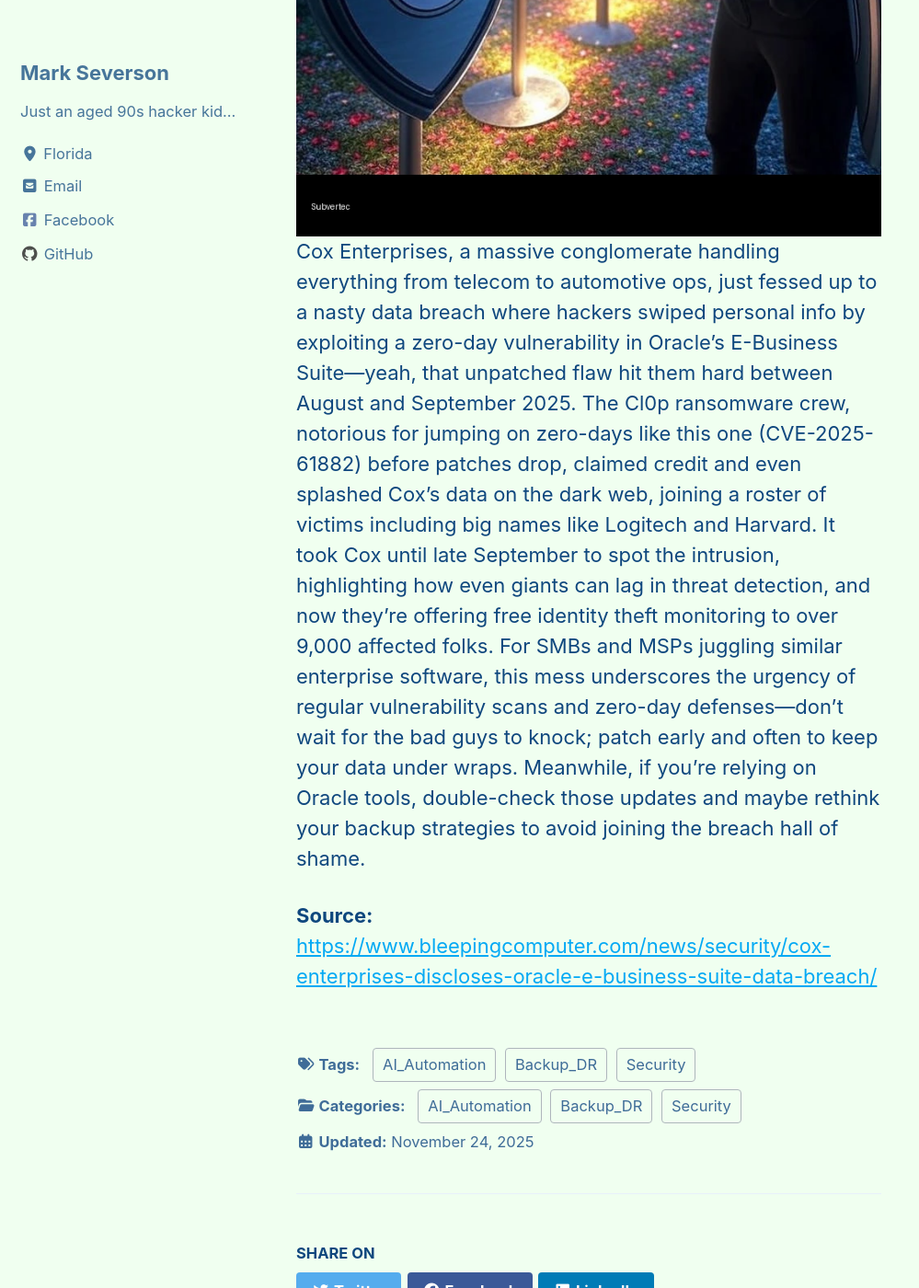
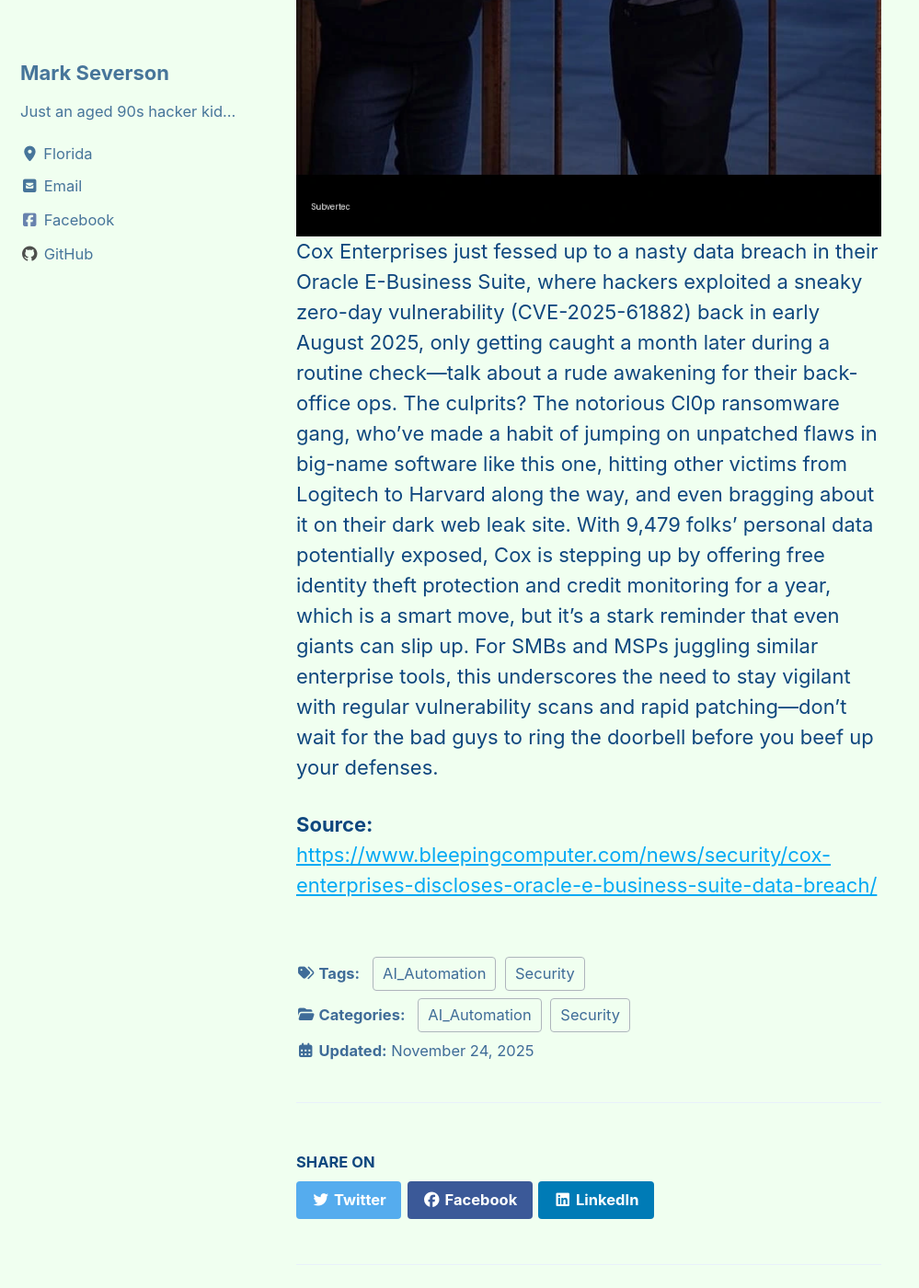
Before and after one commit to subv3rsiv3/website, a Jekyll site: the page built from _posts/2025-11-24-cox-enterprises-discloses-oracle-e-business-suite-data-breach.md, in a window 1280 px wide and 1400 px high, scrolled down 1352 px. Shown: the whole window at 92% size, without its empty margins (0-999 px from the left). Built offline with Jekyll 4.4.1, drawn with Linux system fonts in a browser that asks for light colours; cached includes are drawn as plain includes; some of the changed text lies outside the part shown.

Commit message:
Article: Cox Enterprises discloses Oracle E-Business Suite data breach and hero image for article

```diff
--- a/_posts/2025-11-24-cox-enterprises-discloses-oracle-e-business-suite-data-breach.md
+++ b/_posts/2025-11-24-cox-enterprises-discloses-oracle-e-business-suite-data-breach.md
@@ -1,18 +1,16 @@
 ---
 layout: single
 title: Cox Enterprises discloses Oracle E-Business Suite data breach
-date: '2025-11-24 08:33:32 '
-excerpt: Cox Enterprises, a massive conglomerate handling everything from telecom to automotive ops, just fessed up to a nasty data breach where hackers swiped personal info by exploiting a zero-day vulnerability in Oracle's E-Business Suite—yeah, that unpatched flaw hit them hard between August and September 2025
+date: '2025-11-24 08:38:04 '
+excerpt: Cox Enterprises just fessed up to a nasty data breach in their Oracle E-Business Suite, where hackers exploited a sneaky zero-day vulnerability (CVE-2025-61882) back in early August 2025, only getting caught a month later during a routine check—talk about a rude awakening for their back-office ops
 seo_title: Cox Enterprises discloses Oracle E-Business Suite data breach
-seo_description: Cox Enterprises, a massive conglomerate handling everything from telecom to automotive ops, just fessed up to a nasty data breach where hackers swiped pers
+seo_description: Cox Enterprises just fessed up to a nasty data breach in their Oracle E-Business Suite, where hackers exploited a sneaky zero-day vulnerability (CVE-2025-6
 categories:
 - Security
 - AI_Automation
-- Backup_DR
 tags:
 - Security
 - AI_Automation
-- Backup_DR
 permalink: /blog/cox-enterprises-discloses-oracle-e-business-suite-data-breach/
 header:
   image: /assets/images/cox-enterprises-discloses-oracle-e-business-suite-data-breach-hero.webp
@@ -24,6 +22,6 @@
 ---
 
 ![Cox Enterprises discloses Oracle E-Business Suite data breach](/assets/images/cox-enterprises-discloses-oracle-e-business-suite-data-breach-hero.webp)
-Cox Enterprises, a massive conglomerate handling everything from telecom to automotive ops, just fessed up to a nasty data breach where hackers swiped personal info by exploiting a zero-day vulnerability in Oracle's E-Business Suite—yeah, that unpatched flaw hit them hard between August and September 2025. The Cl0p ransomware crew, notorious for jumping on zero-days like this one (CVE-2025-61882) before patches drop, claimed credit and even splashed Cox's data on the dark web, joining a roster of victims including big names like Logitech and Harvard. It took Cox until late September to spot the intrusion, highlighting how even giants can lag in threat detection, and now they're offering free identity theft monitoring to over 9,000 affected folks. For SMBs and MSPs juggling similar enterprise software, this mess underscores the urgency of regular vulnerability scans and zero-day defenses—don't wait for the bad guys to knock; patch early and often to keep your data under wraps. Meanwhile, if you're relying on Oracle tools, double-check those updates and maybe rethink your backup strategies to avoid joining the breach hall of shame.
+Cox Enterprises just fessed up to a nasty data breach in their Oracle E-Business Suite, where hackers exploited a sneaky zero-day vulnerability (CVE-2025-61882) back in early August 2025, only getting caught a month later during a routine check—talk about a rude awakening for their back-office ops. The culprits? The notorious Cl0p ransomware gang, who’ve made a habit of jumping on unpatched flaws in big-name software like this one, hitting other victims from Logitech to Harvard along the way, and even bragging about it on their dark web leak site. With 9,479 folks' personal data potentially exposed, Cox is stepping up by offering free identity theft protection and credit monitoring for a year, which is a smart move, but it’s a stark reminder that even giants can slip up. For SMBs and MSPs juggling similar enterprise tools, this underscores the need to stay vigilant with regular vulnerability scans and rapid patching—don’t wait for the bad guys to ring the doorbell before you beef up your defenses.
 
 **Source:** [https://www.bleepingcomputer.com/news/security/cox-enterprises-discloses-oracle-e-business-suite-data-breach/](https://www.bleepingcomputer.com/news/security/cox-enterprises-discloses-oracle-e-business-suite-data-breach/)
```
Also changed, not shown: assets/images/cox-enterprises-discloses-oracle-e-business-suite-data-breach-hero.webp.
